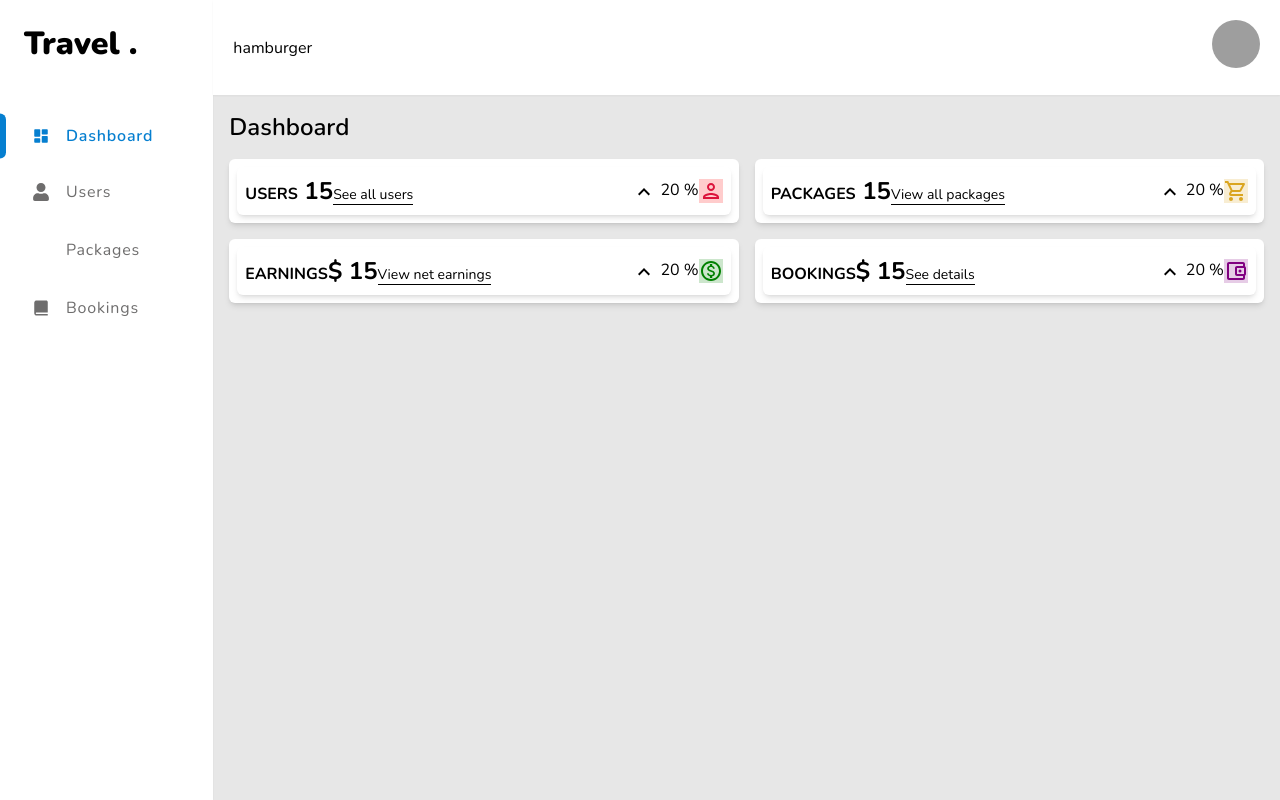
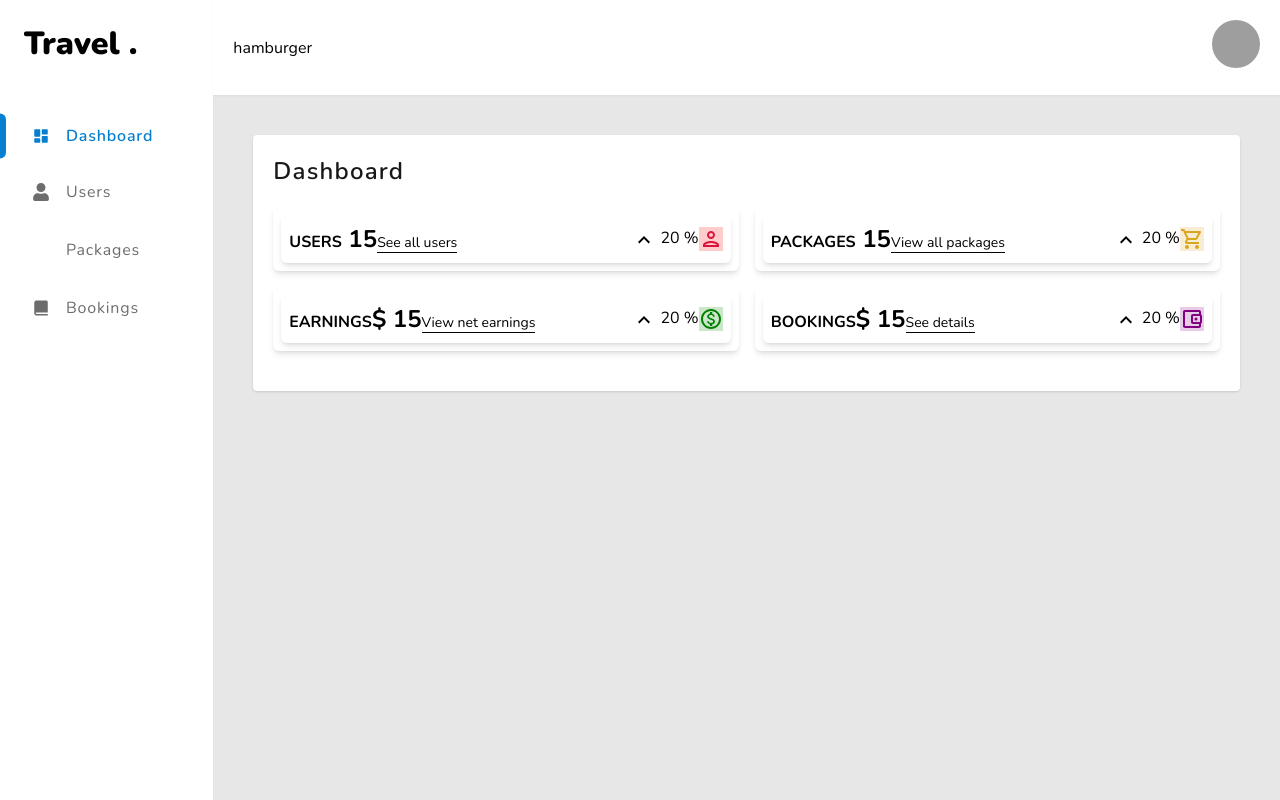
Before and after one commit to andro-jr/WWW, a React (Create React App) app in the folder dashboard/: page / in a window 1280 px wide. Built offline with nearby package versions, Linux system fonts and the light colour scheme; grey boxes are pictures that could not be loaded; some icons are missing.

Commit message:
dashboard folder changes

```diff
--- a/dashboard/src/components/Dashboard.jsx
+++ /dev/null
@@ -1,40 +0,0 @@
-import React from 'react';
-import { Link } from 'react-router-dom';
-import Widget from './Widget';
-import CustomLink from './utils/CustomLink';
-
-const Dashboard = () => {
-  return (
-    <div className="p-4">
-      <h1 className="text-2xl font-semibold mb-4">Dashboard</h1>
-
-      <div className="grid grid-cols-1 sm:grid-cols-2 gap-4">
-        <div className="bg-white p-2 shadow-md rounded-md">
-          <CustomLink to="/users">
-            <Widget type="user" />
-          </CustomLink>
-        </div>
-
-        <div className="bg-white p-2 shadow-md rounded-md">
-          <Link to="/packages">
-            <Widget type="order" />
-          </Link>
-        </div>
-
-        <div className="bg-white p-2 shadow-md rounded-md">
-          <Link to="/totalsales">
-            <Widget type="earning" />
-          </Link>
-        </div>
-
-        <div className="bg-white p-2 shadow-md rounded-md">
-          <Link to="/bookings">
-            <Widget type="balance" />
-          </Link>
-        </div>
-      </div>
-    </div>
-  );
-};
-
-export default Dashboard;
--- a/dashboard/src/components/Layout.jsx
+++ b/dashboard/src/components/Layout.jsx
@@ -1,7 +1,7 @@
 import Sidebar from './sidebar/Sidebar';
 import '../index.css';
 import { Route, Routes } from 'react-router';
-import Dashboard from './Dashboard';
+import Dashboard from './dashboard/Dashboard';
 import Users from './Users/Users';
 import Packages from './Packages';
 import Navbar from './Navbar/Navbar';
--- /dev/null
+++ b/dashboard/src/components/dashboard/Dashboard.jsx
@@ -0,0 +1,42 @@
+import React from 'react';
+import { Link } from 'react-router-dom';
+import Widget from '../Widget';
+import CustomLink from '../utils/CustomLink';
+import ContentsBox from '../ContentsBox';
+import DashHead from '../utils/DashHead';
+
+const Dashboard = () => {
+  return (
+    <ContentsBox>
+      <DashHead>Dashboard</DashHead>
+
+      <div className='grid grid-cols-1 sm:grid-cols-2 gap-4'>
+        <div className='bg-white p-2 shadow-md rounded-md'>
+          <CustomLink to='/users'>
+            <Widget type='user' />
+          </CustomLink>
+        </div>
+
+        <div className='bg-white p-2 shadow-md rounded-md'>
+          <Link to='/packages'>
+            <Widget type='order' />
+          </Link>
+        </div>
+
+        <div className='bg-white p-2 shadow-md rounded-md'>
+          <Link to='/totalsales'>
+            <Widget type='earning' />
+          </Link>
+        </div>
+
+        <div className='bg-white p-2 shadow-md rounded-md'>
+          <Link to='/bookings'>
+            <Widget type='balance' />
+          </Link>
+        </div>
+      </div>
+    </ContentsBox>
+  );
+};
+
+export default Dashboard;
```
